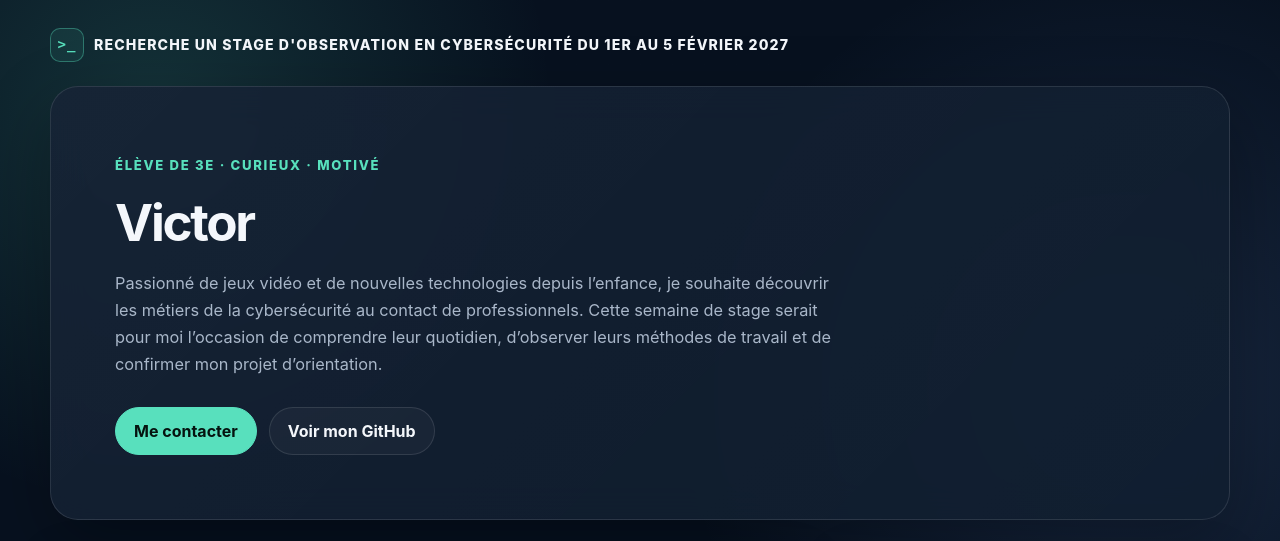
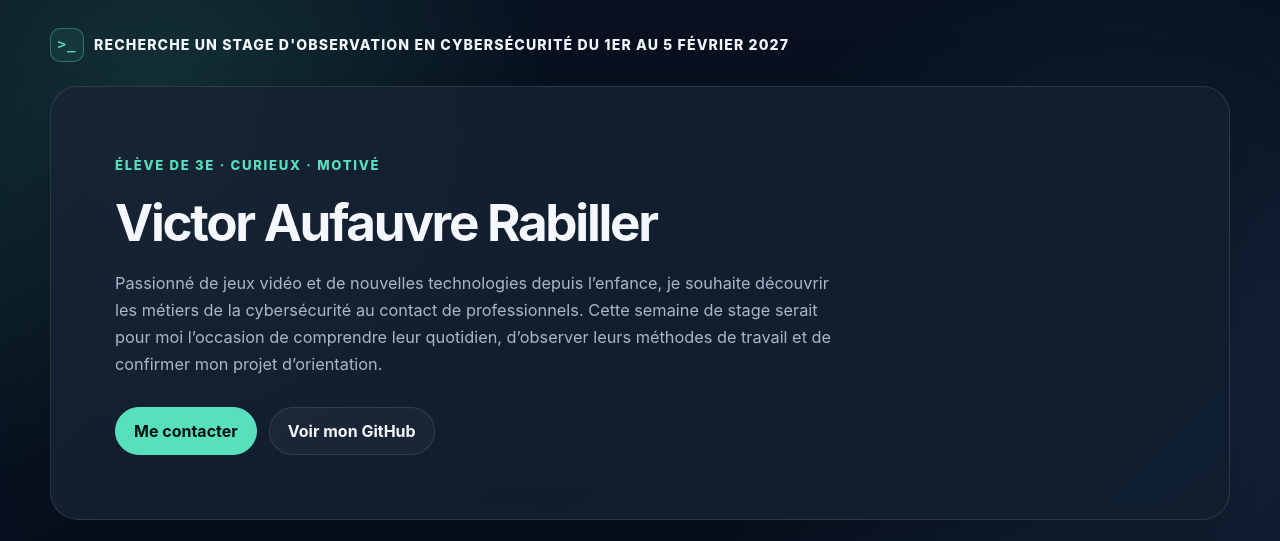
Before and after one commit to Victor-A-R/CV, a plain HTML site: page index.html in a window 1280 px wide. Shown: the top 541 px of the page. Drawn offline with Linux system fonts and the light colour scheme.

Commit message:
Update index.html

```diff
--- a/index.html
+++ b/index.html
@@ -781,7 +781,7 @@
       <div>
         <p class="eyebrow">Élève de 3e · Curieux · Motivé</p>
 
-        <h1 id="hero-title">Victor</h1>
+        <h1 id="hero-title">Victor Aufauvre Rabiller</h1>
 
         <p class="intro">
           Passionné de jeux vidéo et de nouvelles technologies depuis l’enfance,
```
